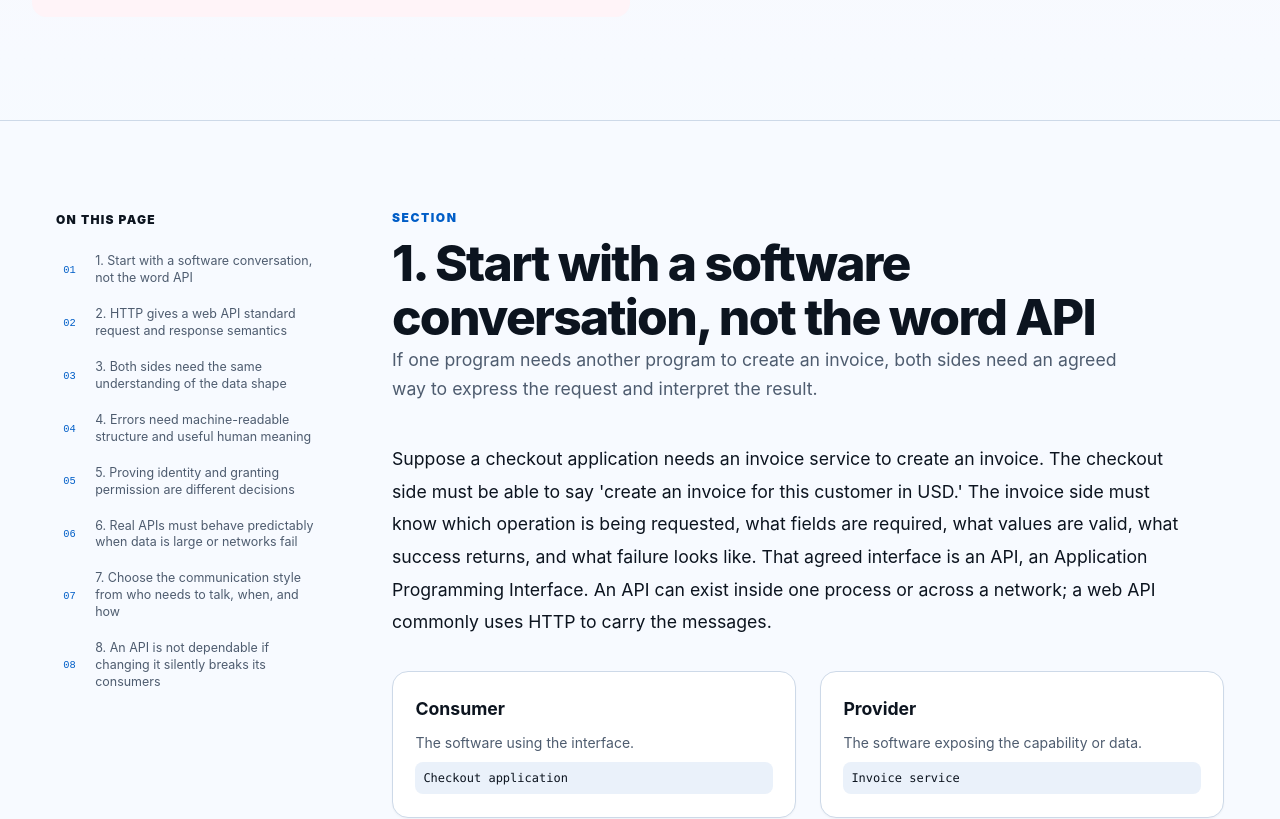
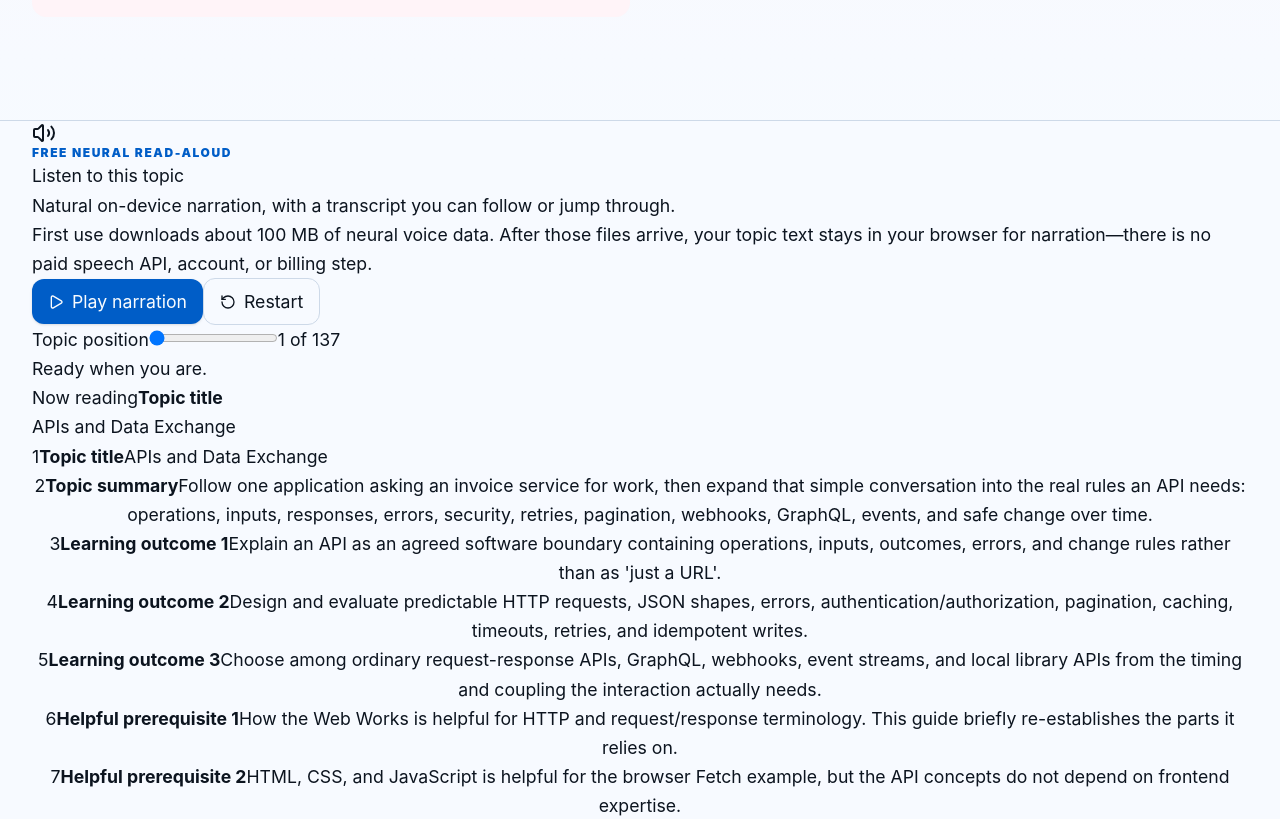
Before and after one commit to AahPlexX/eaboutedev, a React (Vite) app: page /#/topics/apis-and-data-exchange in a window 1280 px wide. Shown: the part 1166-1985 px from the top of the page. Built offline with nearby package versions, Linux system fonts and the light colour scheme.

Commit message:
feat: surface narration on every topic

```diff
--- a/src/pages/topic-page.tsx
+++ b/src/pages/topic-page.tsx
@@ -1,6 +1,7 @@
 import { useEffect, useState } from "react";
 import { ArrowLeft, Clock3, ExternalLink } from "lucide-react";
 import { Link, useParams } from "react-router-dom";
+import { TopicNarration } from "@/components/topics/topic-narration";
 import { TopicSectionView } from "@/components/topics/topic-section";
 import { TopicToc } from "@/components/topics/topic-toc";
 import { TopicVisualPanel } from "@/components/topics/topic-visual";
@@ -94,6 +95,10 @@ export function TopicPage() {
         </div>
       </header>
 
+      <div className="shell">
+        <TopicNarration topic={topic} />
+      </div>
+
       <div className="shell topic-layout">
         <aside><TopicToc sections={topic.sections} /></aside>
         <div className="topic-content">
```
